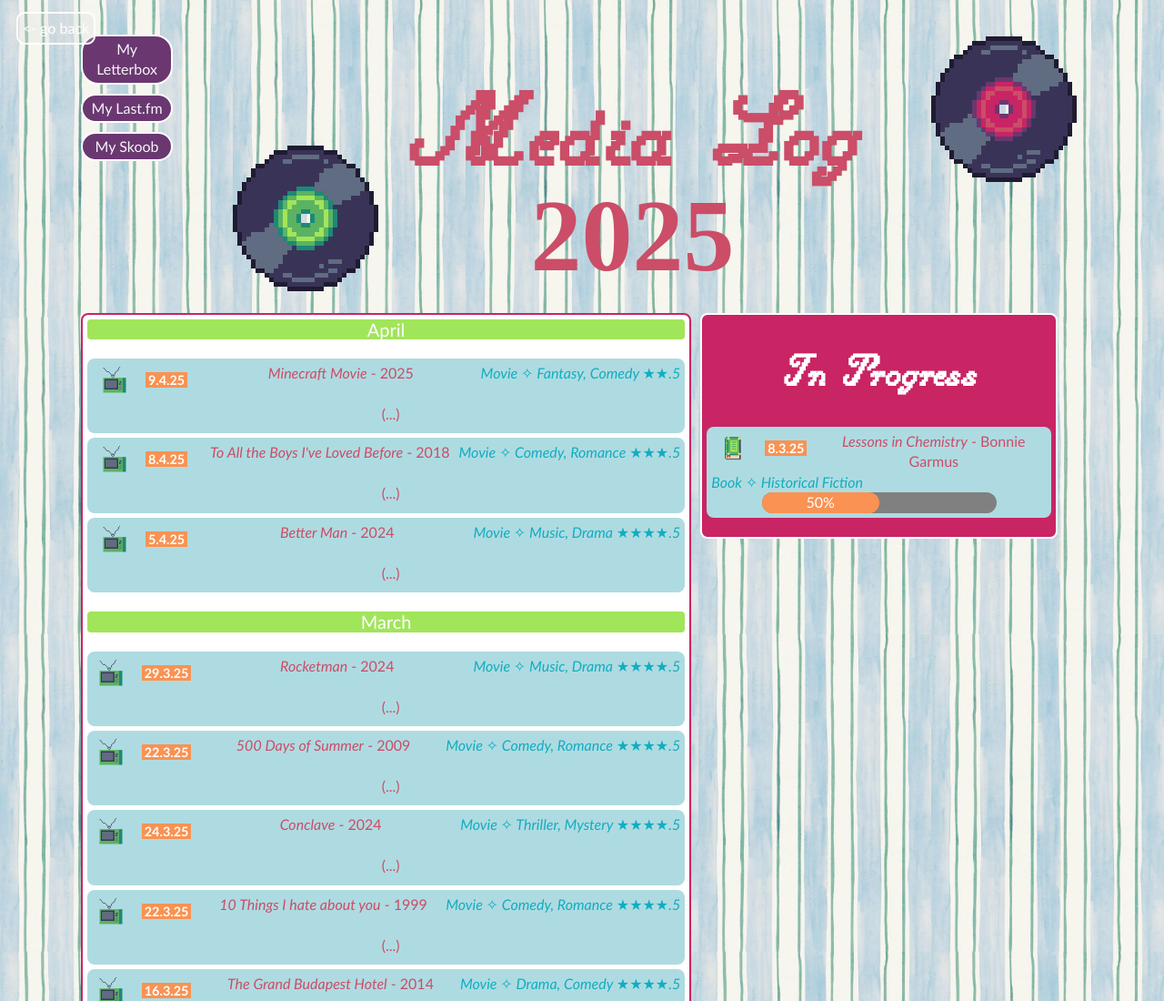
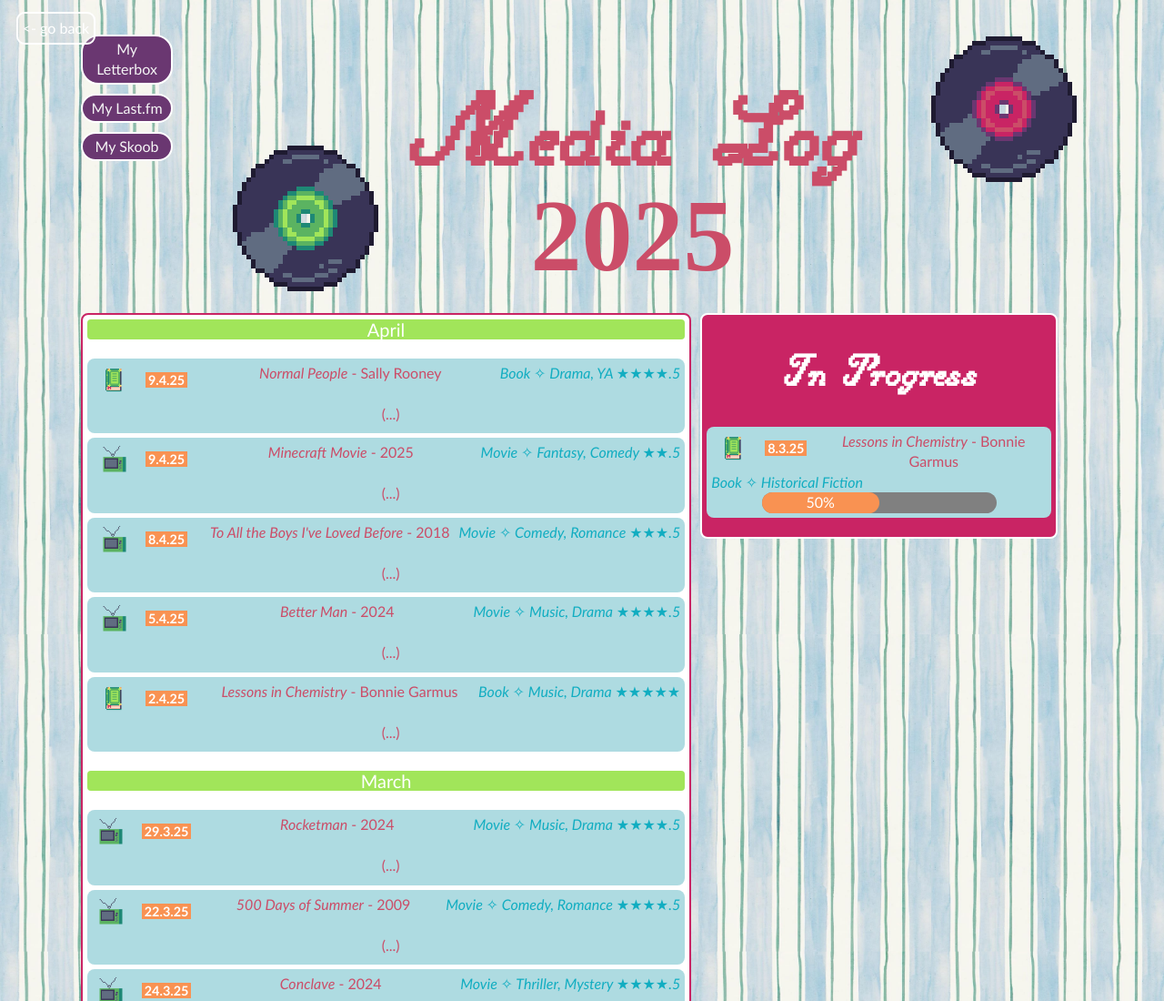
Before and after one commit to GiFlorin/Gigis-space, a plain HTML site: page public/media.html in a window 1280 px wide. Shown: the top 1100 px of the page at 91% size. Drawn offline with Linux system fonts and the light colour scheme.

Commit message:
modified:   public/media.html

```diff
--- a/public/media.html
+++ b/public/media.html
@@ -22,6 +22,30 @@
             <div class="log">
                 <p class="mensal">April</p>
                 <ul>
+                    <li class="movie april twostar">
+                        <span class="datetype">
+                            <img src=images/bookicon.png class="typeicon">
+                            <b class="date">9.4.25</b>
+                        </span>
+                        <span class="entry">
+                            <i class="title">Normal People</i>
+                             -
+                            <span class="autor">Sally Rooney</span>
+                        </span>
+                        <br>
+                        <span class="extra">
+                            <i class="type">Book</i>
+                            ✧
+                            <i class="genre">Drama, YA</i>
+                            <span class="rating">★★★★.5</span>
+                        </span>
+                        <br>
+                        <details closed>
+                            <summary>(...)</summary>
+                            <p>Loved it so much I can't put into words, please go see the review when i post a blog post about it :) </p>
+                            <a>link here</a>
+                        </details>
+                    </li>
                     <li class="movie april twostar">
                         <span class="datetype">
                             <img src=images/tvicon.png class="typeicon">
@@ -91,6 +115,37 @@
                             <p>Oh, how I love music
 
                                 It's a bit questionable that he's a monkey in the movie, but I can't imagine such a good narrative without it. I don't even need to comment, impeccable music and visuals</p>
+                        </details>
+                    </li>
+                    <li class="book april fivestar">
+                        <span class="datetype">
+                            <img src=images/bookicon.png class="typeicon">
+                            <b class="date">2.4.25</b>
+                        </span>
+                        <span class="entry">
+                            <i class="title">Lessons in Chemistry</i>
+                             -
+                            <span class="autor">Bonnie Garmus</span>
+                        </span>
+                        <br>
+                        <span class="extra">
+                            <i class="type">Book</i>
+                            ✧
+                            <i class="genre">Music, Drama</i>
+                            <span class="rating">★★★★★</span>
+                        </span>
+                        <br>
+                        <details closed>
+                            <summary>(...)</summary>
+                            <p>I'm speechless. Just perfect, I didn't expect this from any book in my life, almost a study of human life. It manages to be about the same thing that so many books are about, but totally unique.</p>
+
+                            <p>I think it's almost impossible not to be moved by the story of Elizabeth trying to make her place in the society of the time. There were times when I didn't agree with her, but at no point did she do anything that I didn't completely understand.</p>
+
+                            <p>I swear I'd be a huge fan of Dinner Time, I really want a physical copy of this book just so I can nurture the affection I have for this book, it's one of the few I'd read again just to be able to pay attention to every detail.</p>
+
+                            <p>I love the way the book is constructed: the beginning, middle and end are almost their own stories, and at the same time, each part only seems to get better, impressive.</p>
+
+                            <p>I'll be waiting like a puppy for Bonnie's next book!</p>
                         </details>
                     </li>
                 </ul>
```
